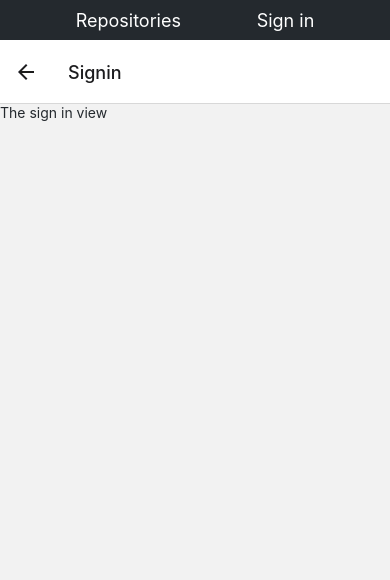
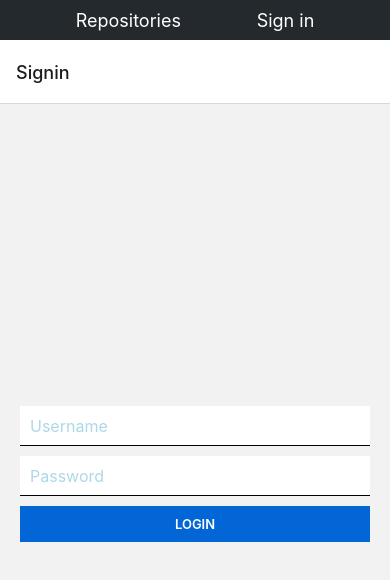
Before and after one commit to BashirSidi/rate-repository-app, a React Native app: screen /Signin in a window 390 px wide. Shown: the top 580 px of the page. Built offline with nearby package versions, Linux system fonts and the light colour scheme.

Commit message:
sign in page & some refactor

```diff
--- a/package.json
+++ b/package.json
@@ -15,6 +15,7 @@
     "@react-navigation/native-stack": "^6.9.1",
     "expo": "^46.0.16",
     "expo-status-bar": "~1.4.0",
+    "formik": "^2.2.9",
     "react": "18.0.0",
     "react-dom": "18.0.0",
     "react-native": "0.69.6",
--- a/src/components/FormikTextInput.jsx
+++ b/src/components/FormikTextInput.jsx
@@ -1,30 +1,33 @@
-import { StyleSheet } from 'react-native';
-import { useField } from 'formik';
+import React from "react";
+import { StyleSheet, View } from "react-native";
+import { useField } from "formik";
 
-import TextInput from './TextInput';
-import Text from './Text';
+import TextInput from "./TextInput";
+import Text from "./Text";
+import theme from "../theme";
 
 const styles = StyleSheet.create({
 	errorText: {
 		marginTop: 5,
-  },
+		color: theme.colors.danger,
+	}
 });
 
 const FormikTextInput = ({ name, ...props }) => {
 	const [field, meta, helpers] = useField(name);
-  const showError = meta.touched && meta.error;
+	const showError = meta.touched && meta.error ? true : false;
 
 	return (
-    <>
+		<View>
 			<TextInput
-        onChangeText={value => helpers.setValue(value)}
+				onChangeText={(value) => helpers.setValue(value)}
 				onBlur={() => helpers.setTouched(true)}
 				value={field.value}
 				error={showError}
 				{...props}
 			/>
 			{showError && <Text style={styles.errorText}>{meta.error}</Text>}
-    </>
+		</View>
 	);
 };
 
--- a/src/components/Main.jsx
+++ b/src/components/Main.jsx
@@ -10,7 +10,7 @@ import { createNativeStackNavigator } from '@react-navigation/native-stack';
 const Stack = createNativeStackNavigator();
 
 import RepositoryList from './RepositoryList';
-import SignIn from './SignIn'
+import Signin from './Signin'
 import AppBar from './AppBar';
 
 const styles = StyleSheet.create({
@@ -27,12 +27,13 @@ const Main = () => {
       <NavigationContainer style={styles.container}>
         <AppBar />
         <Stack.Navigator>
+        <Stack.Screen name="Signin" component={Signin} />
           <Stack.Screen
             name="Home"
             component={RepositoryList}
             options={{ title: 'Repositories' }}
           />
-          <Stack.Screen name="Signin" component={SignIn} />
+
         </Stack.Navigator>
       </NavigationContainer>
   );
--- a/src/components/SignIn.jsx
+++ b/src/components/SignIn.jsx
@@ -1,7 +1,72 @@
-import Text from './Text';
+import React from 'react';
+import { StyleSheet, Pressable, View } from "react-native";
+import { Form, Formik } from 'formik';
 
-const SignIn = () => {
-  return <Text>The sign in view</Text>;
+import Text from "./Text";
+import FormikTextInput from './FormikTextInput';
+import theme from '../theme';
+import { flex } from 'synonyms/dictionary';
+
+const styles = StyleSheet.create({
+  container: {
+    display: 'flex',
+    marginTop: 'auto',
+    marginBottom: 'auto',
+  },
+	inputField: {
+    height: 40,
+    padding: 10,
+    color: 'lightblue',
+    backgroundColor: 'white',
+    fontSize: 16,
+    marginHorizontal: 20,
+    marginVertical: 5,
+		borderBottomWidth: 1,
+  },
+  login: {
+    marginHorizontal: 20,
+    marginVertical: 5,
+    backgroundColor: theme.colors.primary,
+    alignItems: 'center',
+    paddingVertical: 10,
+  },
+  txtLogin: {
+    color: 'white',
+    fontSize: 13,
+    fontWeight: '600',
+  }
+});
+
+const Signin = ({onSubmit}) =>{
+
+  return (
+    <View style={styles.container}>
+    <View>
+      <Formik
+        initialValues={{
+          email: '',
+          firstName: '',
+          lastName: '',
+        }}
+        onSubmit={(values, actions) => {
+          setTimeout(() => {
+            alert(JSON.stringify(values, null, 2));
+            actions.setSubmitting(false);
+          }, 1000);
+        }}
+      >
+          <Form>
+            <FormikTextInput style={styles.inputField} name="username" placeholder="Username" />
+            <FormikTextInput style={styles.inputField} name="password" placeholder="Password" />
+
+            <Pressable style={styles.login} onPress={onSubmit}>
+              <Text style={styles.txtLogin}>LOGIN</Text>
+            </Pressable>
+          </Form>
+      </Formik>
+    </View>
+  </View>
+  )
 };
 
-export default SignIn;
+export default Signin;
--- a/src/components/TextInput.jsx
+++ b/src/components/TextInput.jsx
@@ -1,11 +1,13 @@
-import { TextInput as NativeTextInput, StyleSheet } from 'react-native';
+import React from "react";
+import { TextInput as NativeTextInput } from "react-native";
+import theme from "../theme";
 
-const styles = StyleSheet.create({});
+// const styles = StyleSheet.create({});
 
 const TextInput = ({ style, error, ...props }) => {
-  const textInputStyle = [style];
+	const textInputStyle = [style, error && { borderColor: theme.colors.danger }];
 
-  return <NativeTextInput style={textInputStyle} {...props} />;
+	return <NativeTextInput style={textInputStyle} {...props} />;
 };
 
 export default TextInput;
--- a/src/theme.js
+++ b/src/theme.js
@@ -3,6 +3,7 @@ const theme = {
     textPrimary: '#24292e',
     textSecondary: '#586069',
     primary: '#0366d6',
+    danger: 'red',
   },
   fontSizes: {
     body: 14,
```
Also changed, not shown: 2 other files (tests, documents, lock files or other folders). Lines whose indentation alone changed are shown as unchanged.
